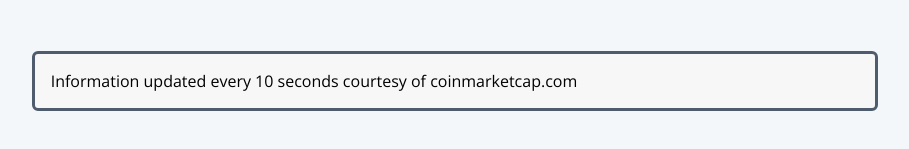
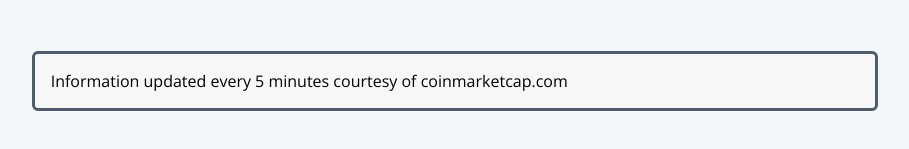
Before and after one commit to spences10/c-counter, a React (Create React App) app: page / in a window 1280 px wide. Shown: the part 257-406 px from the top of the page, without its empty margins (185-1094 px from the left). Built offline with nearby package versions, Linux system fonts and the light colour scheme; no server answers.

Commit message:
every five minutes

```diff
--- a/src/components/App.js
+++ b/src/components/App.js
@@ -95,7 +95,7 @@
         </CryptoWrapper>
         {/* <Tickers /> */}
         <Notice>
-          Information updated every 10 seconds courtesy of
+          Information updated every 5 minutes courtesy of
           coinmarketcap.com
         </Notice>
         {/* <Button>Hey, click me!</Button> */}
```
